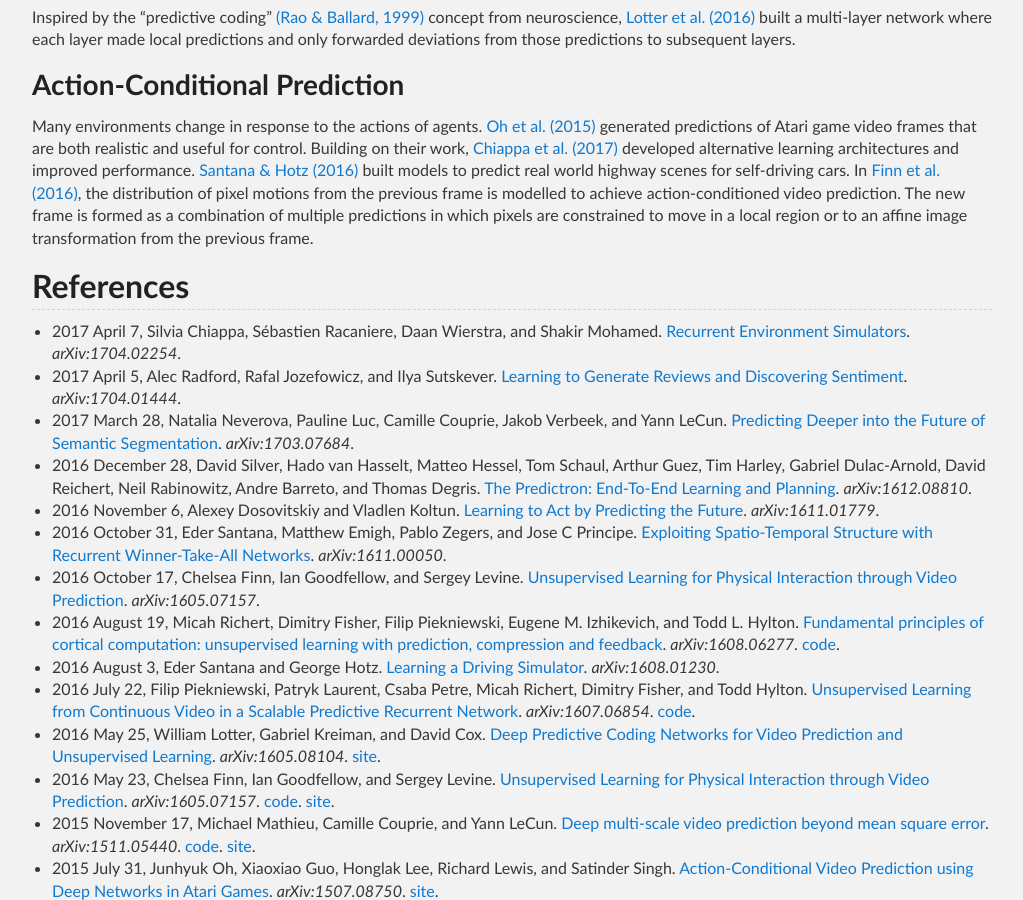
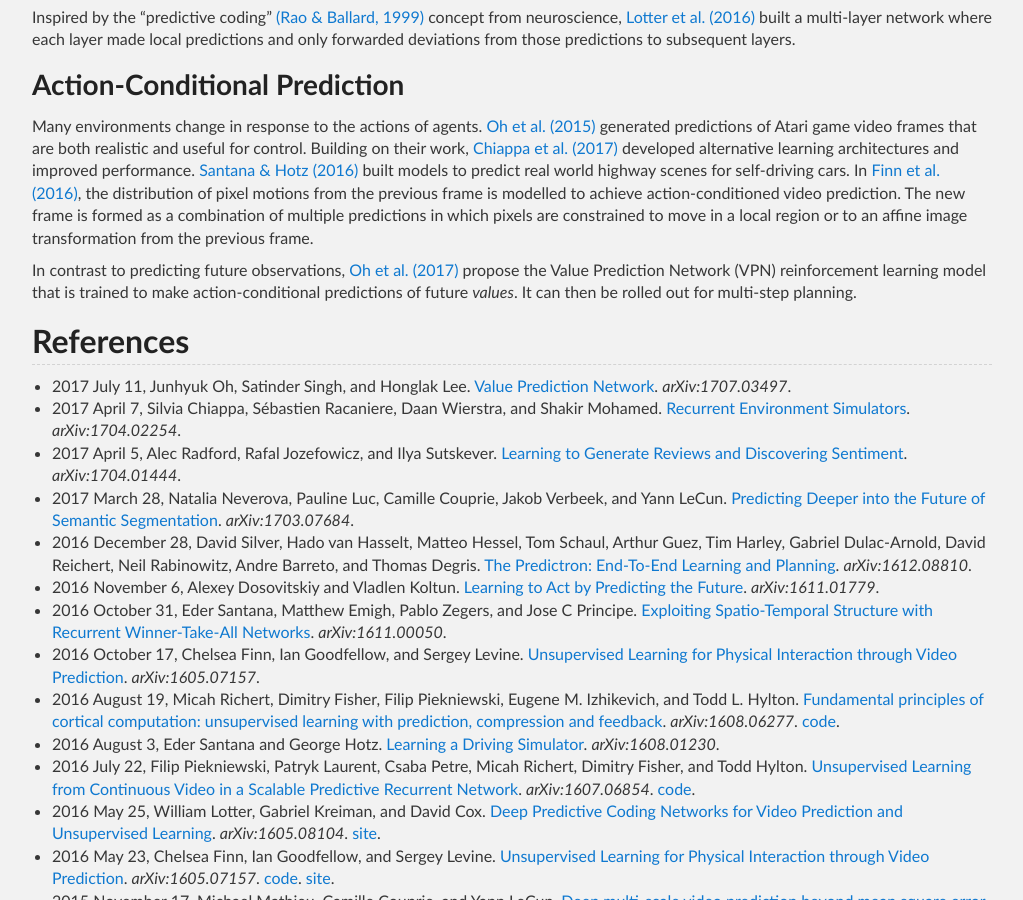
Before and after one commit to Tonywuhk/realai.org, a Jekyll site: the page built from predictive-learning.md, in a window 1280 px wide and 900 px high, scrolled down 387 px. Shown: the whole window, without its empty margins (128-1151 px from the left). Built offline with Jekyll 4.4.1, drawn with Linux system fonts in a browser that asks for light colours; our own code applies the rules of GitHub Pages for plain Markdown files; comment, search, counter and statistics services are not loaded; the repository's description, which GitHub fills in, is left out.

Commit message:
Add VPN paper

```diff
--- a/predictive-learning.md
+++ b/predictive-learning.md
@@ -15,8 +15,11 @@
 
 Many environments change in response to the actions of agents. [Oh et al. (2015)](https://arxiv.org/abs/1507.08750) generated predictions of Atari game video frames that are both realistic and useful for control. Building on their work, [Chiappa et al. (2017)](https://arxiv.org/abs/1704.02254) developed alternative learning architectures and improved performance. [Santana & Hotz (2016)](https://arxiv.org/abs/1611.00050) built models to predict real world highway scenes for self-driving cars. In [Finn et al. (2016)](https://arxiv.org/abs/1605.07157), the distribution of pixel motions from the previous frame is modelled to achieve action-conditioned video prediction. The new frame is formed as a combination of multiple predictions in which pixels are constrained to move in a local region or to an affine image transformation from the previous frame.
 
+In contrast to predicting future observations, [Oh et al. (2017)](https://arxiv.org/abs/1707.03497) propose the Value Prediction Network (VPN) reinforcement learning model that is trained to make action-conditional predictions of future *values*. It can then be rolled out for multi-step planning.
+
 ## References
 
+* 2017 July 11, Junhyuk Oh, Satinder Singh, and Honglak Lee. [Value Prediction Network](https://arxiv.org/abs/1707.03497). *arXiv:1707.03497*.
 * 2017 April 7, Silvia Chiappa, Sébastien Racaniere, Daan Wierstra, and Shakir Mohamed. [Recurrent Environment Simulators](https://arxiv.org/abs/1704.02254). *arXiv:1704.02254*.
 * 2017 April 5, Alec Radford, Rafal Jozefowicz, and Ilya Sutskever. [Learning to Generate Reviews and Discovering Sentiment](https://arxiv.org/abs/1704.01444). *arXiv:1704.01444*.
 * 2017 March 28, Natalia Neverova, Pauline Luc, Camille Couprie, Jakob Verbeek, and Yann LeCun. [Predicting Deeper into the Future of Semantic Segmentation](https://arxiv.org/abs/1703.07684). *arXiv:1703.07684*.
```
Also changed, not shown: labs/google-brain-publications.md (+2 -0 lines).
